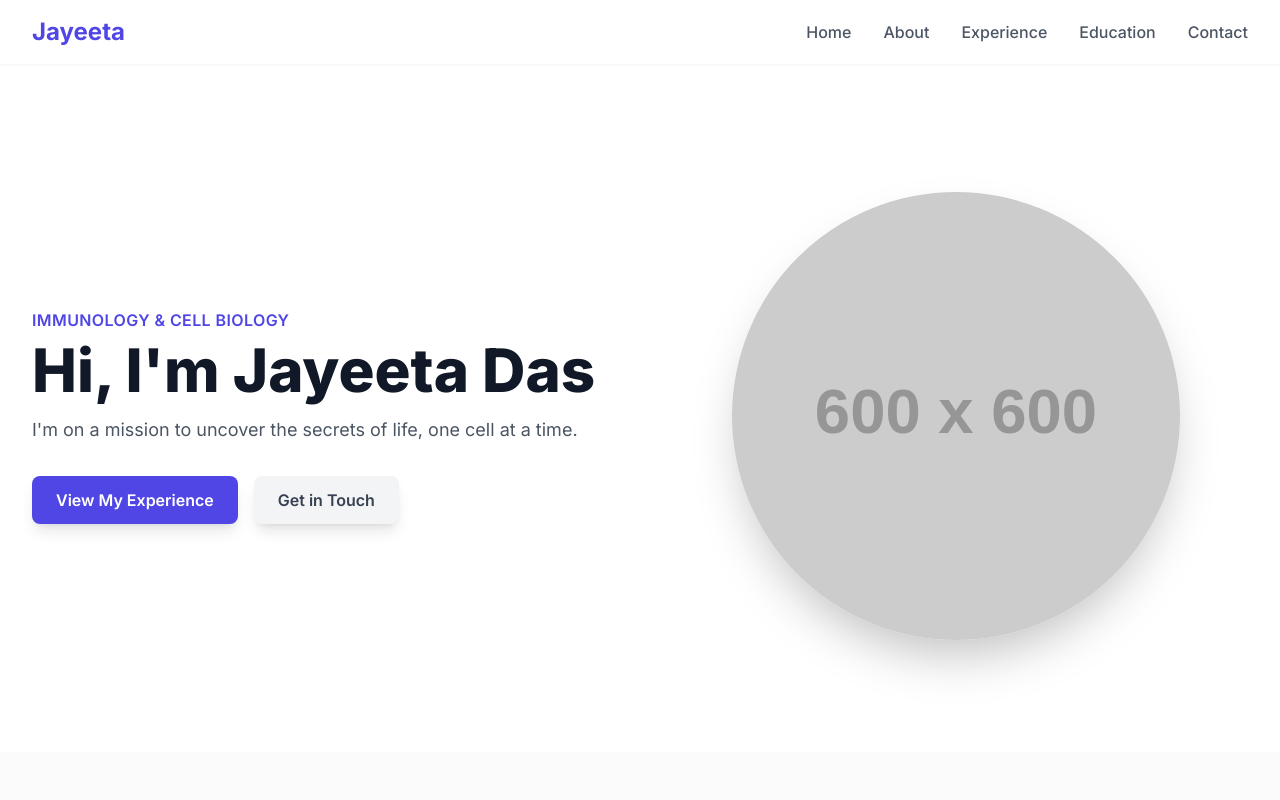
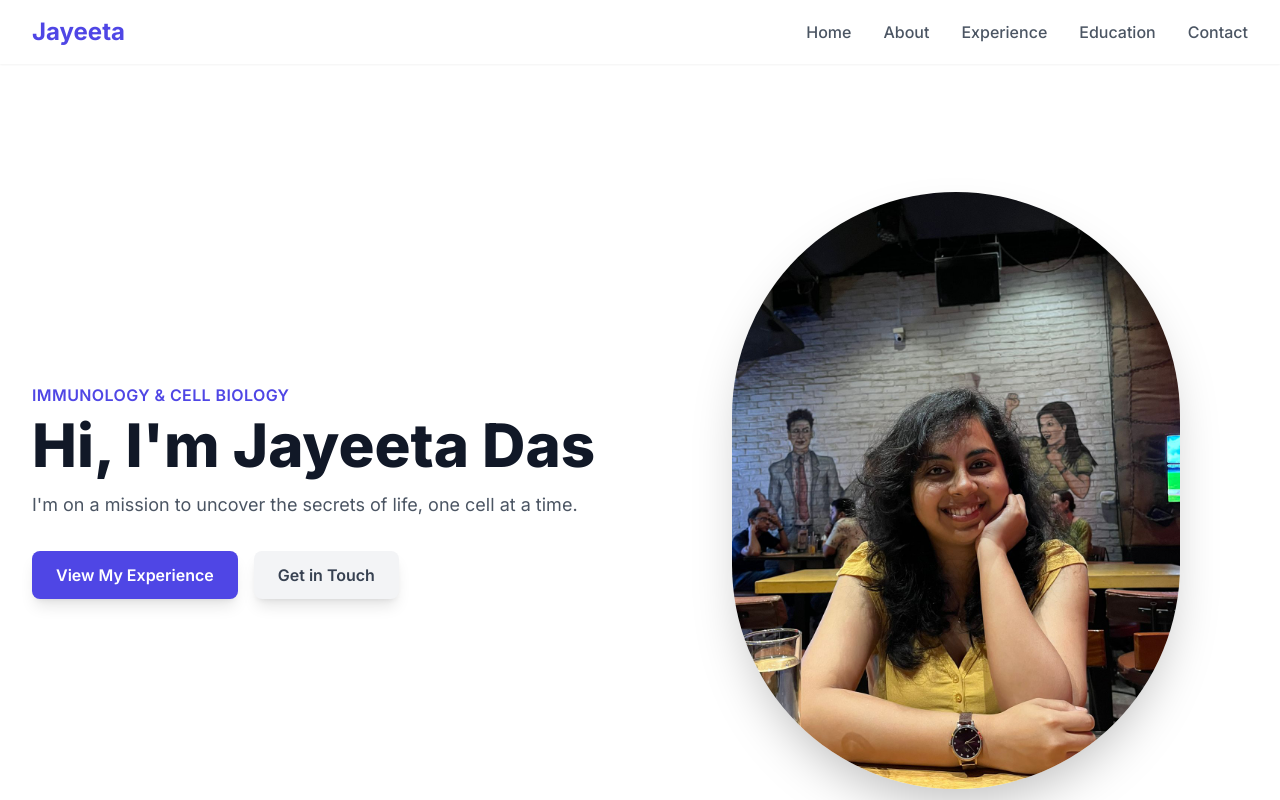
Before and after one commit to joyee-s/joyee-s.github.io, a plain HTML site: page index.html in a window 1280 px wide. Shown: the top 800 px of the page. Drawn offline with nearby package versions, Linux system fonts and the light colour scheme; placeholder pictures from the web are drawn by us.

Commit message:
Added Profile pic

```diff
--- a/index.html
+++ b/index.html
@@ -101,7 +101,7 @@
                     <!-- Hero Image -->
                     <div class="flex justify-center">
                         <img
-                            src="https://placehold.co/600x600/E9D5FF/4338CA?text=Jayeeta+Das"
+                            src="profile_pic.jpeg"
                             alt="A professional portrait of Jayeeta Das"
                             class="rounded-full shadow-2xl w-3/4 max-w-sm md:w-full md:max-w-md"
                             onerror="this.onerror=null;this.src='https://placehold.co/600x600/E9D5FF/4338CA?text=Image+Error';"
```
